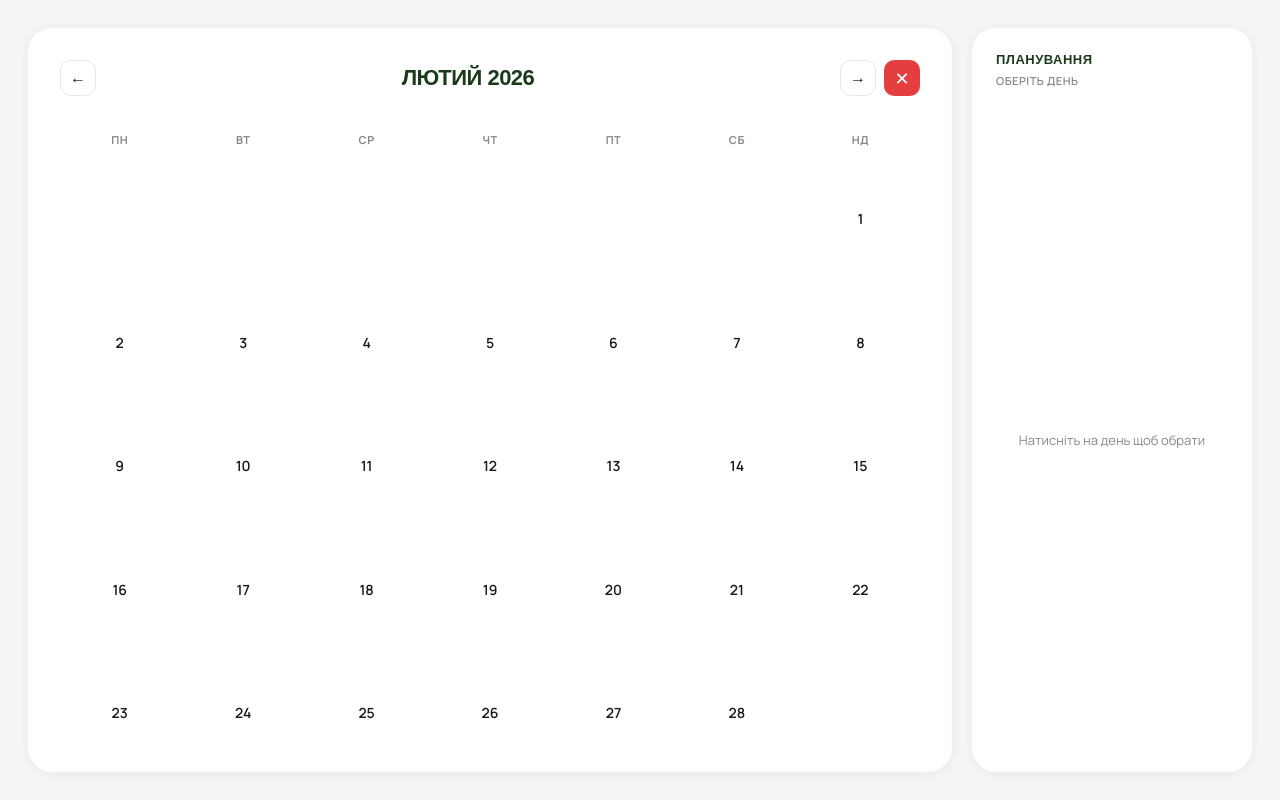
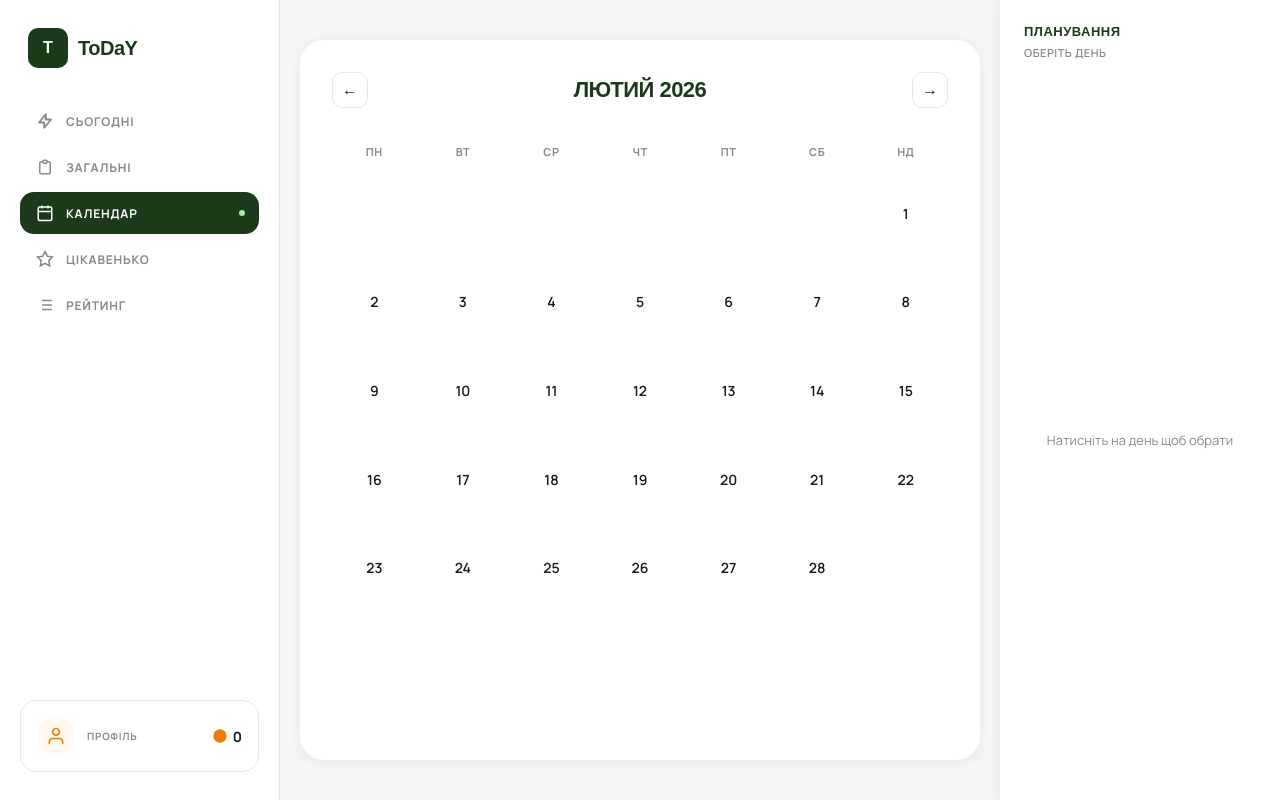
Before and after one commit to SherbynaEugene/Today_project, a Django app: page /calendar/ in a window 1280 px wide. Run offline with Django 5.2, Linux system fonts and the light colour scheme; some web fonts are replaced.

Commit message:
Додала меню в календарі

```diff
--- a/myapp/static/myapp/css/style.css
+++ b/myapp/static/myapp/css/style.css
@@ -407,7 +407,7 @@ h1 { color: var(--green-dark); text-transform: uppercase; font-weight: 900; marg
 }
 
 /* Черевики (через псевдоелементи для кожної ноги) */
-#part-leg-l::after, #part-leg-r::after {
+#part-shooes {
     content: '';
     position: absolute;
     width: 25px;
--- a/myapp/templates/myapp/calendar.html
+++ b/myapp/templates/myapp/calendar.html
@@ -1,6 +1,8 @@
+{% load static %}
 <!DOCTYPE html>
 <html lang="uk">
 <head>
+<link rel="stylesheet" href="{% static 'myapp/css/menu.css' %}">
 <meta charset="UTF-8">
 <meta name="viewport" content="width=device-width, initial-scale=1.0">
 <title>Календар</title>
@@ -24,7 +26,7 @@
     height: 100vh;
     overflow: hidden;
     gap: 20px;
-    padding: 28px;
+    padding: 0px;
   }
 
   .cal-main {
@@ -34,6 +36,9 @@
     padding: 32px;
     box-shadow: 0 2px 12px rgba(0,0,0,0.06);
     overflow-y: auto;
+    margin-top: 40px;    /* Відступ зверху */
+    margin-bottom: 40px; /* Відступ знизу */
+    height: calc(100vh - 80px);
   }
 
   .cal-header {
@@ -111,7 +116,7 @@
   }
 
   .plan-card {
-    background: white; border-radius: 24px; padding: 24px;
+    background: white; border-radius: 0px; padding: 24px;
     box-shadow: 0 2px 12px rgba(0,0,0,0.06);
     flex: 1; display: flex; flex-direction: column;
   }
@@ -155,13 +160,85 @@
 </head>
 <body>
 
+<!-- ─────────────── SIDEBAR ─────────────── -->
+    <aside class="sidebar">
+    <div class="logo">
+        <div class="logo-icon">T</div>
+        <div class="logo-text">ToDaY</div>
+    </div>
+
+    <a href="{% url 'tasks:today_tasks' %}" class="nav-label">
+        <svg fill="none" viewBox="0 0 24 24" stroke="currentColor" stroke-width="2.5">
+        <path stroke-linecap="round" stroke-linejoin="round" d="M13 10V3L4 14h7v7l9-11h-7z"/>
+        </svg>
+        СЬОГОДНІ
+        <span class="nav-dot"></span>
+    </a>
+
+    <a href="{% url 'tasks:task_list' %}" class="nav-label">
+        <svg fill="none" viewBox="0 0 24 24" stroke="currentColor" stroke-width="2">
+        <path stroke-linecap="round" stroke-linejoin="round" d="M9 5H7a2 2 0 00-2 2v12a2 2 0 002 2h10a2 2 0 002-2V7a2 2 0 00-2-2h-2M9 5a2 2 0 002 2h2a2 2 0 002-2M9 5a2 2 0 012-2h2a2 2 0 012 2"/>
+        </svg>
+        ЗАГАЛЬНІ
+        <span class="nav-dot"></span>
+    </a>
+
+    <label class="nav-label chosen">
+        <svg fill="none" viewBox="0 0 24 24" stroke="currentColor" stroke-width="2">
+        <rect x="3" y="4" width="18" height="18" rx="2" ry="2"/>
+        <line x1="16" y1="2" x2="16" y2="6"/><line x1="8" y1="2" x2="8" y2="6"/>
+        <line x1="3" y1="10" x2="21" y2="10"/>
+        </svg>
+        КАЛЕНДАР
+        <span class="nav-dot"></span>
+    </label>
+
+    <a href="{% url 'myapp:interesting' %}" class="nav-label">
+        <svg fill="none" viewBox="0 0 24 24" stroke="currentColor" stroke-width="2">
+        <polygon points="12 2 15.09 8.26 22 9.27 17 14.14 18.18 21.02 12 17.77 5.82 21.02 7 14.14 2 9.27 8.91 8.26 12 2"/>
+        </svg>
+        ЦІКАВЕНЬКО
+        <span class="nav-dot"></span>
+    </a>
+
+    <a href="{% url 'rating:my_rating' %}" class="nav-label" >
+    <svg fill="none" viewBox="0 0 24 24" stroke="currentColor" stroke-width="2">
+        <path d="M8 6h13M8 12h13M8 18h13M3 6h.01M3 12h.01M3 18h.01"/>
+    </svg>
+    РЕЙТИНГ
+    <span class="nav-dot"></span>
+    </a>
+
+    <div class="sidebar-spacer"></div>
+
+    <a href="{% url 'myapp:profile' %}" class="profile-card" style="text-decoration: none; color: inherit; display: flex;">
+        <div class="profile-avatar">
+        <svg width="20" height="20" fill="none" viewBox="0 0 24 24" stroke="currentColor" stroke-width="2">
+            <path stroke-linecap="round" stroke-linejoin="round" d="M20 21v-2a4 4 0 00-4-4H8a4 4 0 00-4 4v2"/>
+            <circle cx="12" cy="7" r="4"/>
+        </svg>
+        </div>
+        <div class="profile-info">
+        <div class="profile-label">Профіль</div>
+        <div class="profile-name">{{ request.user.username }}</div>
+        </div>
+        <div class="coins">
+        <svg width="16" height="16" fill="currentColor" viewBox="0 0 24 24" style="color:var(--orange)">
+            <circle cx="12" cy="12" r="10"/>
+        </svg>
+        {{ request.user.coins|default:0 }}
+        </div>
+    </a>
+    </aside>
+
+
 <div class="cal-main">
   <div class="cal-header">
     <button class="cal-nav-btn" onclick="prevMonth()">&#8592;</button>
     <div class="cal-month-title" id="calMonthTitle"></div>
     <div class="cal-btns">
       <button class="cal-nav-btn" onclick="nextMonth()">&#8594;</button>
-      <a href="{% url 'myapp:user_desktop' %}" class="cal-exit-btn">&#x2715;</a>
+      <!-- <a href="{% url 'myapp:user_desktop' %}" class="cal-exit-btn">&#x2715;</a> -->
     </div>
   </div>
   <div class="cal-grid" id="calGrid"></div>
--- a/myapp/templates/myapp/general_tasks.html
+++ b/myapp/templates/myapp/general_tasks.html
@@ -176,7 +176,7 @@
         <span class="nav-dot"></span>
     </a>
 
-    <label class="nav-label" for="nav3">
+    <a href="{% url 'myapp:calendar' %}" class="nav-label" style="text-decoration:none;">
         <svg fill="none" viewBox="0 0 24 24" stroke="currentColor" stroke-width="2">
         <rect x="3" y="4" width="18" height="18" rx="2" ry="2"/>
         <line x1="16" y1="2" x2="16" y2="6"/><line x1="8" y1="2" x2="8" y2="6"/>
@@ -184,7 +184,7 @@
         </svg>
         КАЛЕНДАР
         <span class="nav-dot"></span>
-    </label>
+    </a>
 
     <a href="{% url 'myapp:interesting' %}" class="nav-label">
         <svg fill="none" viewBox="0 0 24 24" stroke="currentColor" stroke-width="2">
--- a/myapp/templates/myapp/interesting.html
+++ b/myapp/templates/myapp/interesting.html
@@ -51,7 +51,7 @@
     <span class="nav-dot"></span>
   </a>
 
-  <label class="nav-label" for="nav3">
+  <a href="{% url 'myapp:calendar' %}" class="nav-label" style="text-decoration:none;">
     <svg fill="none" viewBox="0 0 24 24" stroke="currentColor" stroke-width="2">
       <rect x="3" y="4" width="18" height="18" rx="2" ry="2"/>
       <line x1="16" y1="2" x2="16" y2="6"/><line x1="8" y1="2" x2="8" y2="6"/>
@@ -59,7 +59,7 @@
     </svg>
     КАЛЕНДАР
     <span class="nav-dot"></span>
-  </label>
+  </a>
 
   <label class="nav-label  chosen">
     <svg fill="none" viewBox="0 0 24 24" stroke="currentColor" stroke-width="2">
--- a/myapp/templates/myapp/sign_in.html
+++ b/myapp/templates/myapp/sign_in.html
@@ -209,7 +209,7 @@
 
             <div class="sparkle-icon">✦♥✦</div>
 
-            <h2>З поверненням!</h2>
+            <h2>З поверненням</h2>
 
             <!-- <form method="POST"♥ action="{% url 'myapp:user_desktop' %}">
                 {% csrf_token %}
```
Also changed, not shown: myapp/templates/myapp/profile.html (+5 -3 lines), db.sqlite3.
